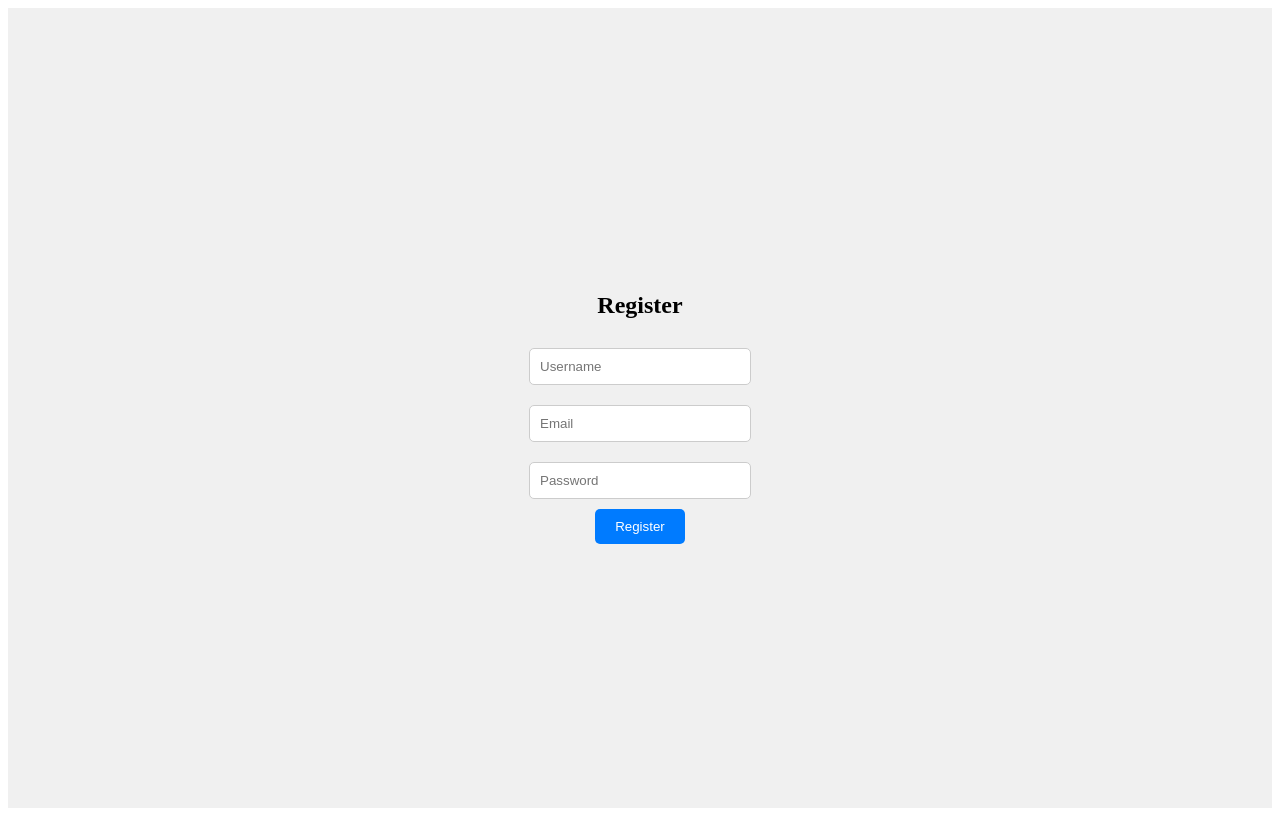
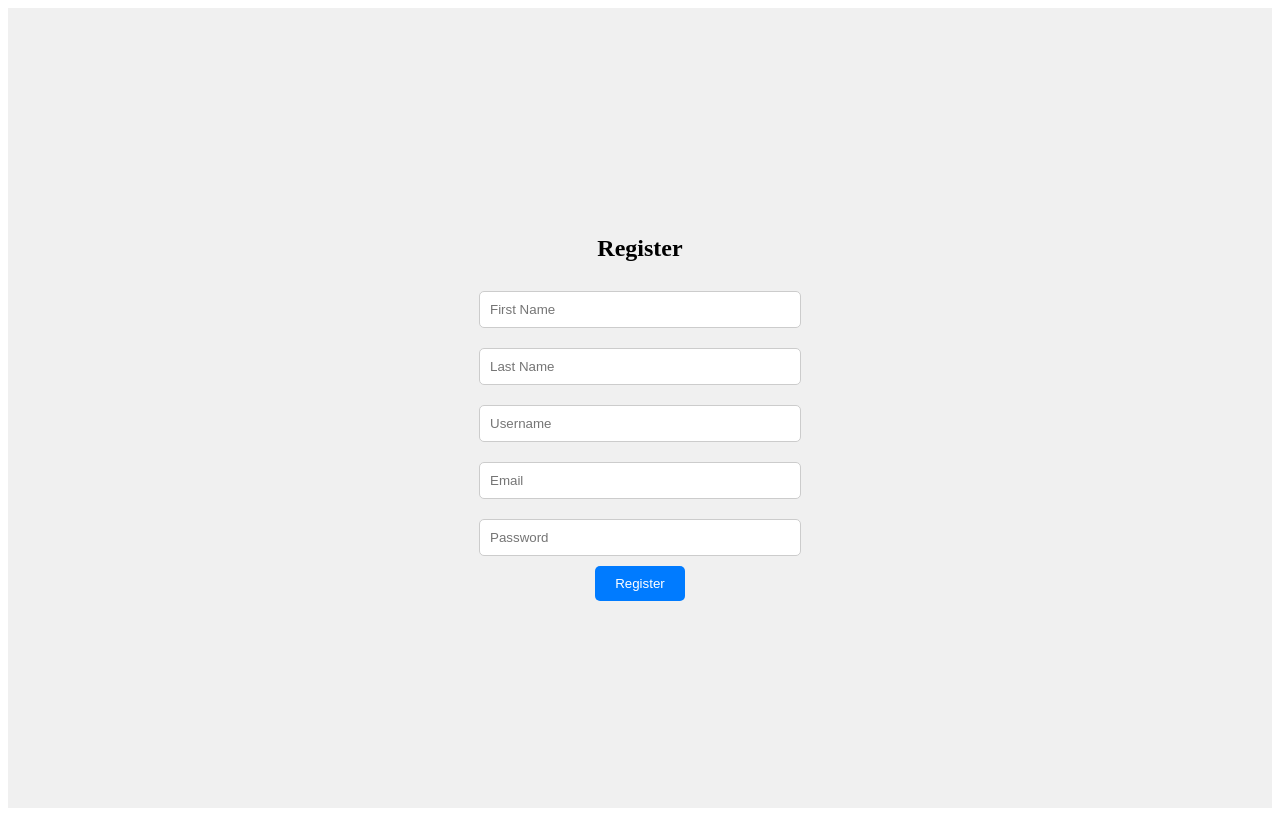
Before and after one commit to emilkenguerli/note-taking-front-end, a React (Create React App) app: page /register in a window 1280 px wide. Built offline with nearby package versions, Linux system fonts and the light colour scheme; no server answers.

Commit message:
Feat: Added last name to register and allowed category to be optional for notes

```diff
--- a/src/components/EditNote.js
+++ b/src/components/EditNote.js
@@ -17,7 +17,7 @@ const EditNote = () => {
         const response = await api.get(`/notes/${id}`);
         setTitle(response.data.title);
         setDescription(response.data.description);
-        setCategory(response.data.category._id);
+        setCategory(response.data.category ? response.data.category._id : "");
         setIsPublic(response.data.public);
       } catch (error) {
         console.error("Failed to fetch note:", error);
@@ -39,13 +39,12 @@ const EditNote = () => {
 
   const handleUpdate = async (e) => {
     e.preventDefault();
+    const noteData = { title, description, public: isPublic };
+    if (category) {
+      noteData.category = category;
+    }
     try {
-      await api.patch(`/notes/${id}`, {
-        title,
-        description,
-        category,
-        public: isPublic,
-      });
+      await api.patch(`/notes/${id}`, noteData);
       navigate("/notes");
     } catch (error) {
       console.error("Failed to update note:", error);
--- a/src/components/NoteList.js
+++ b/src/components/NoteList.js
@@ -195,7 +195,7 @@ const NoteList = () => {
               <h3>{note.title}</h3>
               <p>{note.description}</p>
               <small style={styles.category}>
-                Category: {note.category.name}
+                Category: {note.category ? note.category.name : "None"}
               </small>
               <div style={styles.actions}>
                 <Link to={`/notes/edit/${note._id}`} style={styles.button}>
--- a/src/components/Register.js
+++ b/src/components/Register.js
@@ -3,6 +3,8 @@ import { useNavigate } from "react-router-dom";
 import api from "../services/api";
 
 const Register = () => {
+  const [firstName, setFirstName] = useState("");
+  const [lastName, setLastName] = useState("");
   const [username, setUsername] = useState("");
   const [password, setPassword] = useState("");
   const [email, setEmail] = useState("");
@@ -11,7 +13,13 @@ const Register = () => {
   const handleRegister = async (e) => {
     e.preventDefault();
     try {
-      await api.post("/auth/register", { username, password, email });
+      await api.post("/auth/register", {
+        firstName,
+        lastName,
+        username,
+        password,
+        email,
+      });
       navigate("/login");
     } catch (error) {
       console.error("Registration failed:", error);
@@ -22,6 +30,20 @@ const Register = () => {
     <div style={styles.container}>
       <h2>Register</h2>
       <form onSubmit={handleRegister} style={styles.form}>
+        <input
+          type="text"
+          placeholder="First Name"
+          value={firstName}
+          onChange={(e) => setFirstName(e.target.value)}
+          style={styles.input}
+        />
+        <input
+          type="text"
+          placeholder="Last Name"
+          value={lastName}
+          onChange={(e) => setLastName(e.target.value)}
+          style={styles.input}
+        />
         <input
           type="text"
           placeholder="Username"
@@ -64,11 +86,12 @@ const styles = {
     display: "flex",
     flexDirection: "column",
     alignItems: "center",
+    width: "300px",
   },
   input: {
     margin: "10px",
     padding: "10px",
-    width: "200px",
+    width: "100%",
     borderRadius: "5px",
     border: "1px solid #ccc",
   },
```
